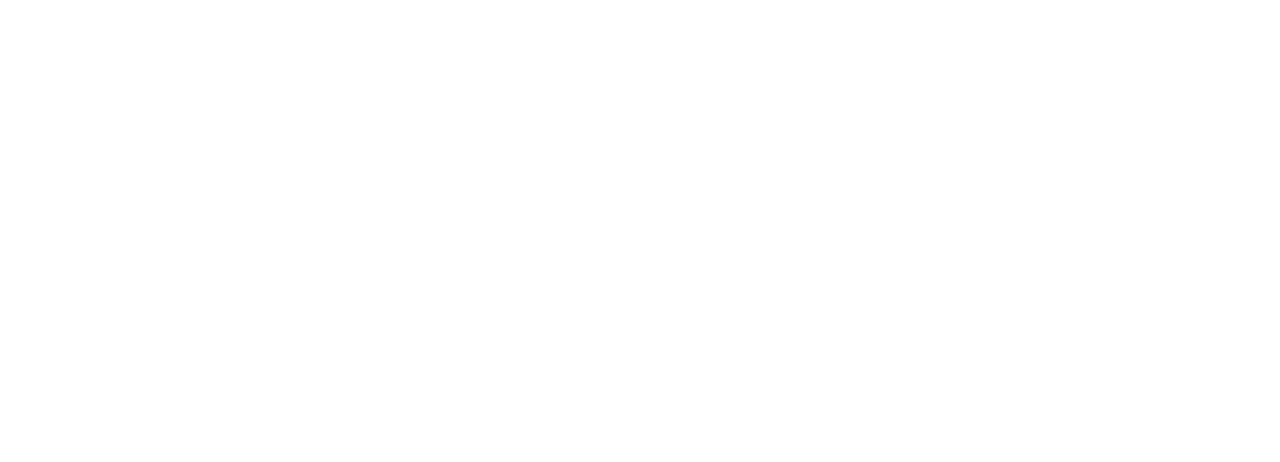
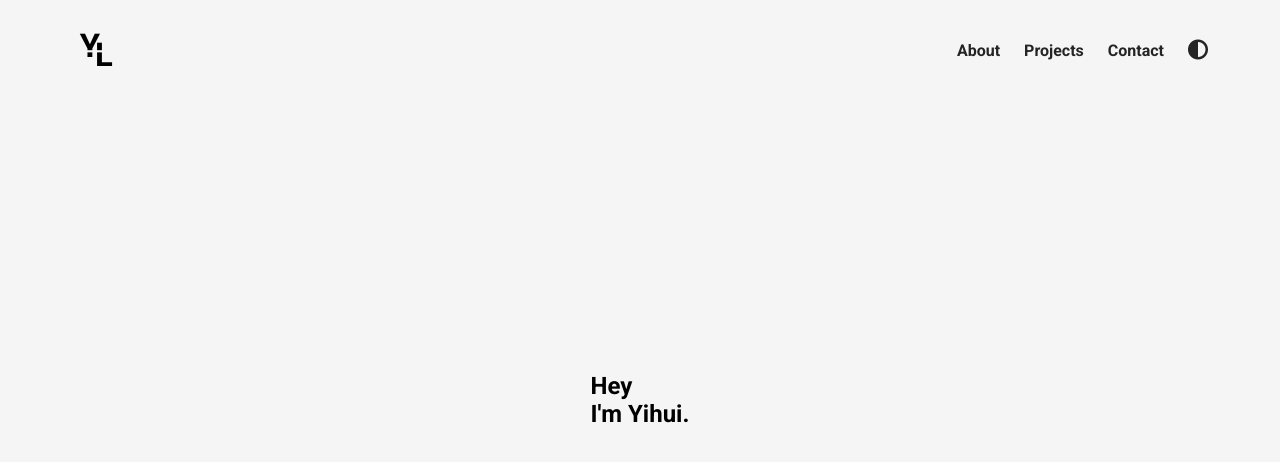
Before and after one commit to yliu-725/E-portfolio, a plain HTML site: page index.html in a window 1280 px wide. Drawn offline with Linux system fonts and the light colour scheme.

Commit message:
landing page

```diff
--- a/index.html
+++ b/index.html
@@ -1,12 +1,96 @@
 <!DOCTYPE html>
 <html lang="en">
-<head>
-    <meta charset="UTF-8">
-    <meta name="viewport" content="width=device-width, initial-scale=1.0">
+  <head>
+    <meta charset="UTF-8" />
+    <meta name="viewport" content="width=device-width, initial-scale=1.0" />
     <title>E-portfolio</title>
-    <link rel="stylesheet" href="styles.css">
-</head>
-<body>
-
-</body>
+    <link rel="stylesheet" href="styles.css" />
+    <script
+      src="https://kit.fontawesome.com/2039be61be.js"
+      crossorigin="anonymous"
+    ></script>
+  </head>
+  <body>
+    <section id="landing">
+      <nav>
+        <figure>
+          <svg
+            width="70"
+            height="70"
+            viewBox="0 0 160 160"
+            xmlns="http://www.w3.org/2000/svg"
+          >
+            <rect width="160" height="160" fill="transparent" />
+            <text
+              x="45"
+              y="100"
+              font-family="Inter, Helvetica, Arial, sans-serif"
+              font-size="75"
+              font-weight="700"
+              fill="#000"
+            >
+              Y
+            </text>
+            <text
+              x="80"
+              y="120"
+              font-family="Inter, Helvetica, Arial, sans-serif"
+              font-size="75"
+              font-weight="700"
+              fill="#000"
+            >
+              L
+            </text>
+            <rect
+              x="20"
+              y="85"
+              width="120"
+              height="5"
+              fill="rgb(245, 245, 245)"
+            />
+          </svg>
+        </figure>
+        <ul class="nav__link--list">
+          <li class="nav__link">
+            <a
+              href="#"
+              class="nav__link--anchor link__hover-effect link__hover-effect--black"
+              >About</a
+            >
+          </li>
+          <li class="nav__link">
+            <a
+              href="#"
+              class="nav__link--anchor link__hover-effect link__hover-effect--black"
+              >Projects</a
+            >
+          </li>
+          <li class="nav__link">
+            <a
+              href="#"
+              class="nav__link--anchor link__hover-effect link__hover-effect--black"
+              >Contact</a
+            >
+          </li>
+          <li class="nav__link">
+            <a
+              href="#"
+              class="nav__link--anchor link__hover-effect link__hover-effect--black"
+              ><i class="fa-solid fa-circle-half-stroke"></i
+            ></a>
+          </li>
+        </ul>
+      </nav>
+      <header class="header">
+        <div class="header__content">
+          <h1 class="header__title">
+            Hey
+          </h1>
+          <h1 class="header__title header__title--secondary">
+            I'm Yihui.
+          </h1>
+        </div>
+      </header>
+    </section>
+  </body>
 </html>
--- a/styles.css
+++ b/styles.css
@@ -1,7 +1,82 @@
+@import url("https://fonts.googleapis.com/css2?family=Lato:wght@400;700&family=Roboto:ital,wght@0,100..900;1,100..900&display=swap");
 
 * {
-    margin: 0;
-    padding: 0;
-    box-sizing: border-box;
-    font: ;
+  margin: 0;
+  padding: 0;
+  box-sizing: border-box;
+  font-family: "Roboto", sans-serif;
 }
+
+li {
+  list-style: none;
+}
+
+a {
+  text-decoration: none;
+}
+
+section {
+  background-color: rgb(245, 245, 245);
+}
+
+/*
+
+LANDING PAGE
+
+*/
+
+#landing {
+  min-height: 100vh;
+}
+
+.header {
+  position: absolute;
+  top: 50%;
+  left: 50%;
+  transform: translate(-50%, -50%);
+}
+
+/*
+
+    NAVIGATION
+
+*/
+
+nav {
+  display: flex;
+  justify-content: space-between;
+  align-items: center;
+  width: 100%;
+  max-width: 1200px;
+  margin: 0 auto;
+  padding: 0 20px;
+  height: 100px;
+}
+
+.nav__link--list {
+  display: flex;
+  align-items: center;
+}
+
+.nav__link {
+  margin: 0 12px;
+}
+
+.nav__link--anchor {
+  font-size: 16px;
+  color: #242424;
+  font-weight: 700;
+
+}
+
+.nav__hover-effect {
+  position: relative;
+}
+
+.nav__hover-effect--black {
+
+}
+
+.fa-circle-half-stroke {
+  font-size: 20px;
+}
```
Also changed, not shown: assets/Personal Logo.png (added), assets/logo.svg (deleted).
